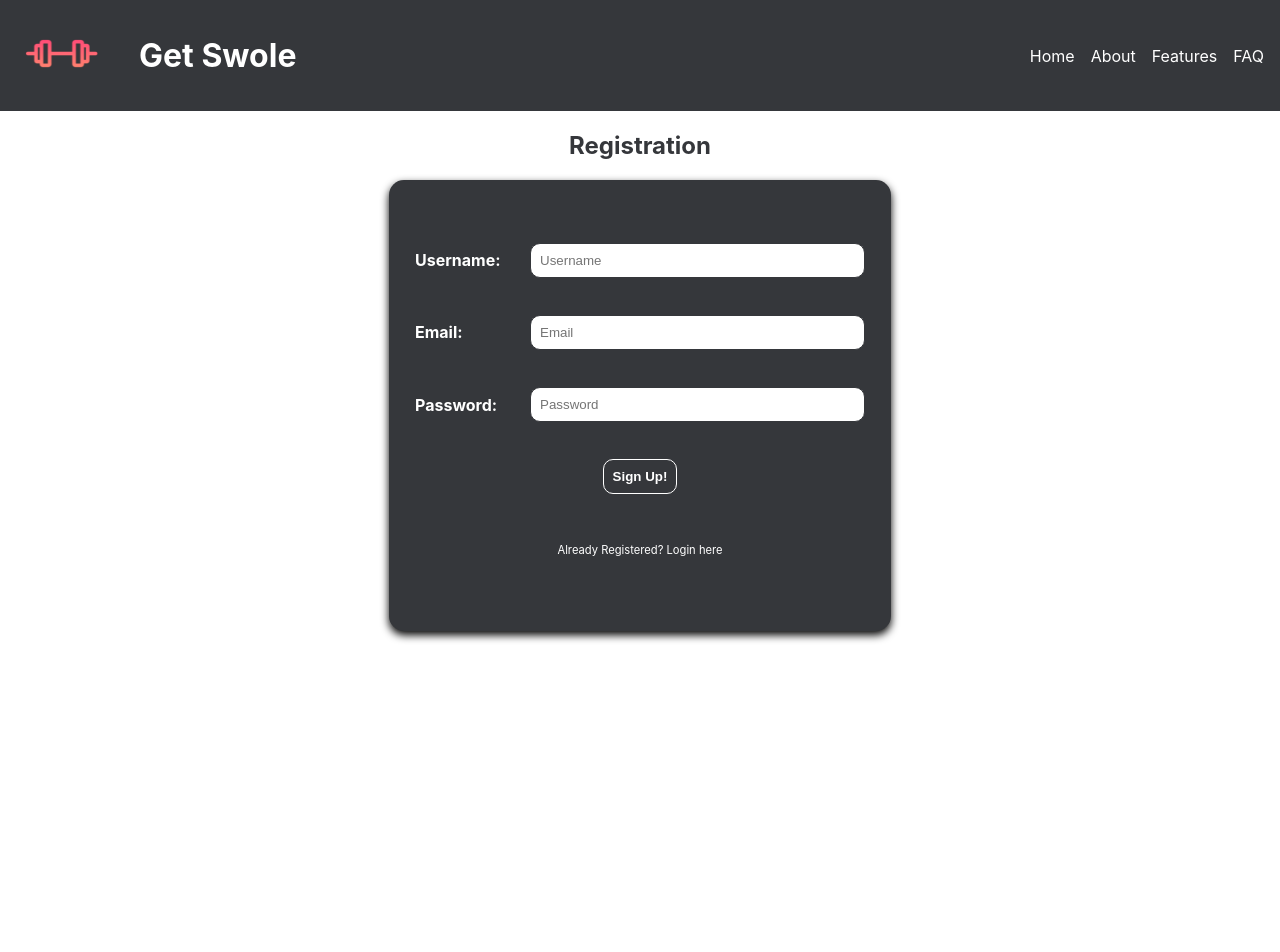
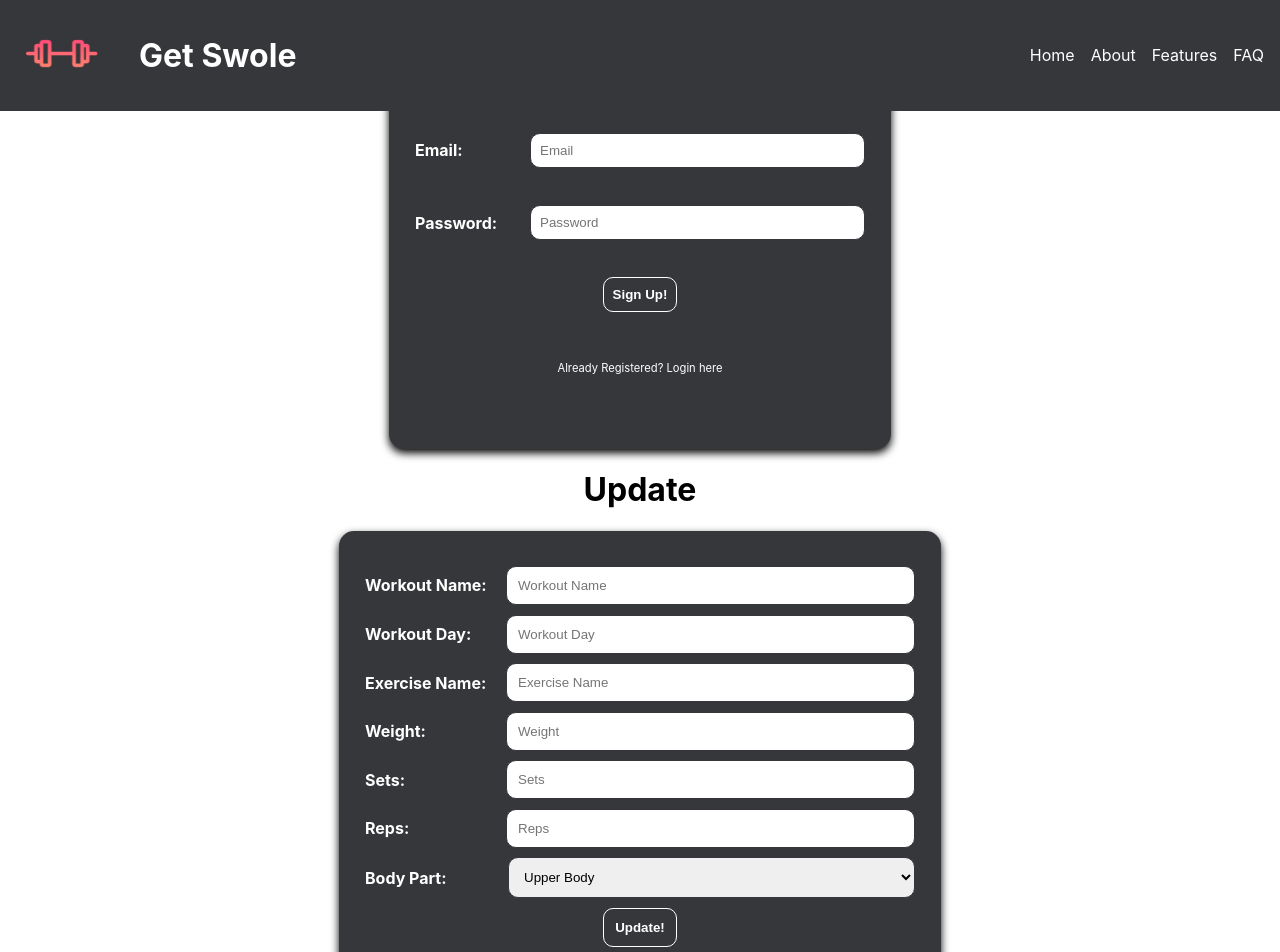
Before and after one commit to BuildWeek-WeightLiftingJournal/Frontend, a React (Create React App) app: page / in a window 1280 px wide. Shown: the top 952 px of the page. Before the commit the page ends 800 px from the top, so only its background shows below. Built offline with nearby package versions, Linux system fonts and the light colour scheme.

Commit message:
styled Update Form

```diff
--- a/src/App.css
+++ b/src/App.css
@@ -31,9 +31,31 @@
 
 }
 
+.update-form {
+  display: flex;
+  flex-direction: column;
+  max-width: 550px;
+  width: 55%;
+  height: 50vh;
+  justify-content: space-evenly;
+  padding: 2%;
+  background: #35373B;
+  box-shadow: 0 4px 8px 0 black;
+  border-radius: 15px;
+
+}
+
 .input {
   margin-left: 5px;
   width: 70%;
+  padding: 2%;
+  border: 1px solid #35373B;
+  border-radius: 10px;
+}
+
+.select-input {
+  /* margin-left: 5px; */
+  width: 74%;
   padding: 2%;
   border: 1px solid #35373B;
   border-radius: 10px;
--- a/src/App.js
+++ b/src/App.js
@@ -4,6 +4,7 @@ import RegistrationForm from './Components/RegistrationForm';
 import Nav from './Components/Nav';
 import './App.css';
 import LoginForm from "./Components/LoginForm";
+import WorkoutForm from "./Components/UpdateForm";
 
 function App() {
   return (
@@ -11,6 +12,7 @@ function App() {
       <Nav />
       <Route exact path='/' render={props => <RegistrationForm {...props} />} />
       <Route path='/login' render={props => <LoginForm {...props} />} />
+      <WorkoutForm />
     </div>
   );
 }
--- a/src/Components/UpdateForm.js
+++ b/src/Components/UpdateForm.js
@@ -32,65 +32,79 @@ const WorkoutForm = (props) => {
 
   return (
     <>
-    <div>
+    <div className="container">
     <h1>Update</h1>
-      <form onSubmit={update}>
-        <input
+      <form className="update-form" onSubmit={update}>
+        <label className="label"> Workout Name:
+        <input className="input"
         type="text"
-        name="workout"
+        name="workoutName"
         value={workout.workoutName}
-        placeholder="workout name"
+        placeholder="Workout Name"
         onChange={handleChange}
         />
+        </label>
 
-      <input
+      <label className="label">Workout Day:
+      <input className="input"
         type="text"
         name="workoutDay"
         value={workout.workoutDay}
-        placeholder="workout Day"
+        placeholder="Workout Day"
         onChange={handleChange}
         />
+        </label>
 
-        <input
+        <label className="label">Exercise Name:
+        <input className="input"
         type="text"
         name="exercise"
         value={workout.exercise}
         placeholder="Exercise Name"
         onChange={handleChange}
         />
+        </label>
 
-        <input
-        type="text"
+        <label className="label">Weight:
+        <input className="input"
+        type="number"
         name="weight"
         value={workout.weight}
-        placeholder="weight"
+        placeholder="Weight"
         onChange={handleChange}
         />
+        </label>
 
-        <input
-        type="text"
+        <label className="label">Sets:
+        <input className="input"
+        type="number"
         name="sets"
         value={workout.sets}
-        placeholder="sets"
+        placeholder="Sets"
         onChange={handleChange}
         />
+        </label>
 
-        <input
-        type="text"
+        <label className="label">Reps:
+        <input className="input"
+        type="number"
         name="reps"
         value={workout.reps}
-        placeholder="reps"
+        placeholder="Reps"
         onChange={handleChange}
         />
+        </label>
 
-
-        <select name="muscle">
+        <label className="label">Body Part:
+        <select className="select-input" name="muscle">
         <option value="upperBody">Upper Body</option>
         <option value="lowerBody">lower Body</option>
         </select>
+        </label>
 
-
-        <button>Update!</button>
+        <div>
+        <button className="button">Update!</button>
+        </div>
       </form>
       </div>
     </>
```
